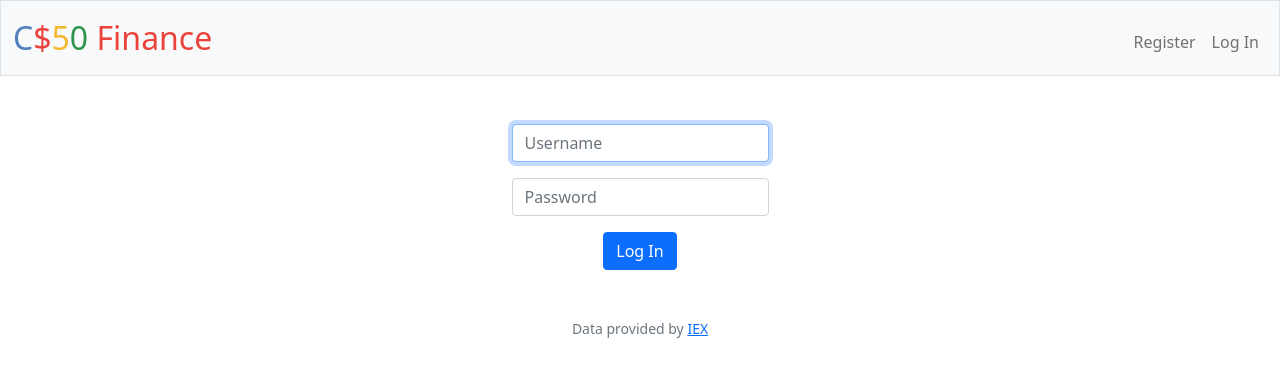
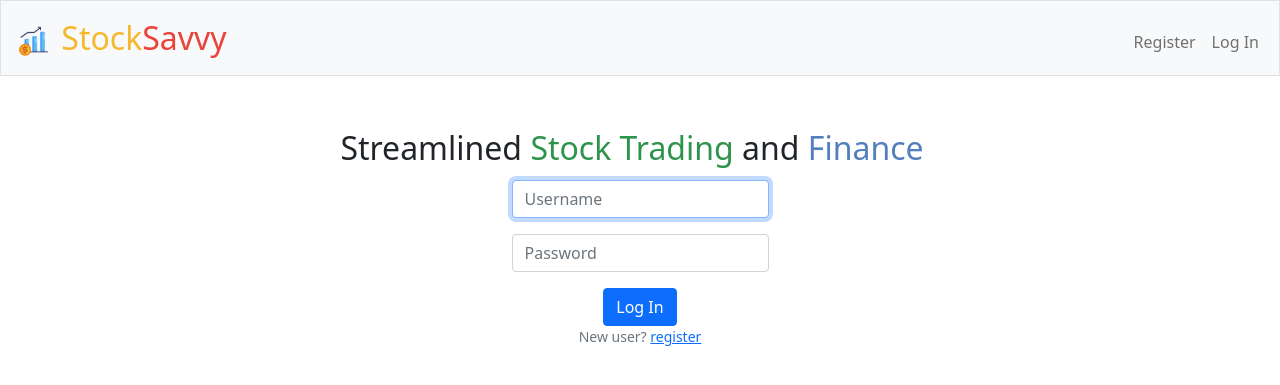
Before and after one commit to ryantusi/StockSavvy, a Flask app: page /login in a window 1280 px wide. Shown: the top 385 px of the page. Run offline with Flask 3, Linux system fonts and the light colour scheme; some libraries are stand-ins or nearby versions.

Commit message:
Added logo and template

```diff
--- a/templates/layout.html
+++ b/templates/layout.html
@@ -1,30 +1,27 @@
 <!DOCTYPE html>
-
 <html lang="en">
-
     <head>
-
         <meta charset="utf-8">
         <meta name="viewport" content="initial-scale=1, width=device-width">
 
-        <!-- http://getbootstrap.com/docs/5.1/ -->
+        <!-- Loading Bootstrap -->
         <link crossorigin="anonymous" href="https://cdn.jsdelivr.net/npm/bootstrap@5.1.3/dist/css/bootstrap.min.css" integrity="sha384-1BmE4kWBq78iYhFldvKuhfTAU6auU8tT94WrHftjDbrCEXSU1oBoqyl2QvZ6jIW3" rel="stylesheet">
         <script crossorigin="anonymous" src="https://cdn.jsdelivr.net/npm/bootstrap@5.1.3/dist/js/bootstrap.bundle.min.js" integrity="sha384-ka7Sk0Gln4gmtz2MlQnikT1wXgYsOg+OMhuP+IlRH9sENBO0LRn5q+8nbTov4+1p"></script>
 
-        <!-- https://favicon.io/emoji-favicons/money-bag/ -->
+        <!-- Linking logo and CSS file -->
         <link href="/static/favicon.ico" rel="icon">
-
         <link href="/static/styles.css" rel="stylesheet">
 
-        <title>C$50 Finance: {% block title %}{% endblock %}</title>
-
+        <title>StockSavvy: {% block title %}{% endblock %}</title>
     </head>
-
     <body>
-
+        <!-- Navbar -->
         <nav class="bg-light border navbar navbar-expand-md navbar-light">
             <div class="container-fluid">
-                <a class="navbar-brand" href="/"><span class="blue">C</span><span class="red">$</span><span class="yellow">5</span><span class="green">0</span> <span class="red">Finance</span></a>
+                <a class="navbar-brand" href="/">
+                    <img src="/static/symbol.ico" alt="logo" width="40" height="40" />
+                    <span class="yellow">Stock</span><span class="red">Savvy</span>
+                </a>
                 <button aria-controls="navbar" aria-expanded="false" aria-label="Toggle navigation" class="navbar-toggler" data-bs-target="#navbar" data-bs-toggle="collapse" type="button">
                     <span class="navbar-toggler-icon"></span>
                 </button>
@@ -102,11 +99,5 @@
                 </table>
             {% endblock %}
         </main>
-
-        <footer class="mb-5 small text-center text-muted">
-            Data provided by <a href="https://iexcloud.io/">IEX</a>
-        </footer>
-
     </body>
-
 </html>
--- a/templates/login.html
+++ b/templates/login.html
@@ -7,6 +7,9 @@
 {% endblock %}
 
 {% block main %}
+    <nav class="container-fluid">
+        <h1 class="navbar-brand"><span>Streamlined </span><span class="green">Stock Trading </span><span>and </span><span class="blue">Finance</span></h1>
+    </nav>
     <form action="/login" method="post">
         <div class="mb-3">
             <input autocomplete="off" autofocus class="form-control mx-auto w-auto" id="username" name="username" placeholder="Username" type="text">
@@ -16,4 +19,7 @@
         </div>
         <button class="btn btn-primary" type="submit">Log In</button>
     </form>
+    <footer class="mb-5 small text-center text-muted">
+        New user? <a href="/register">register</a>
+    </footer>
 {% endblock %}
--- a/templates/register.html
+++ b/templates/register.html
@@ -19,4 +19,7 @@
         </div>
         <button class="btn btn-primary" type="submit">Register</button>
     </form>
+    <footer class="mb-5 small text-center text-muted">
+        Already have an account? <a href="/login">log in</a>
+    </footer>
 {% endblock %}
```
